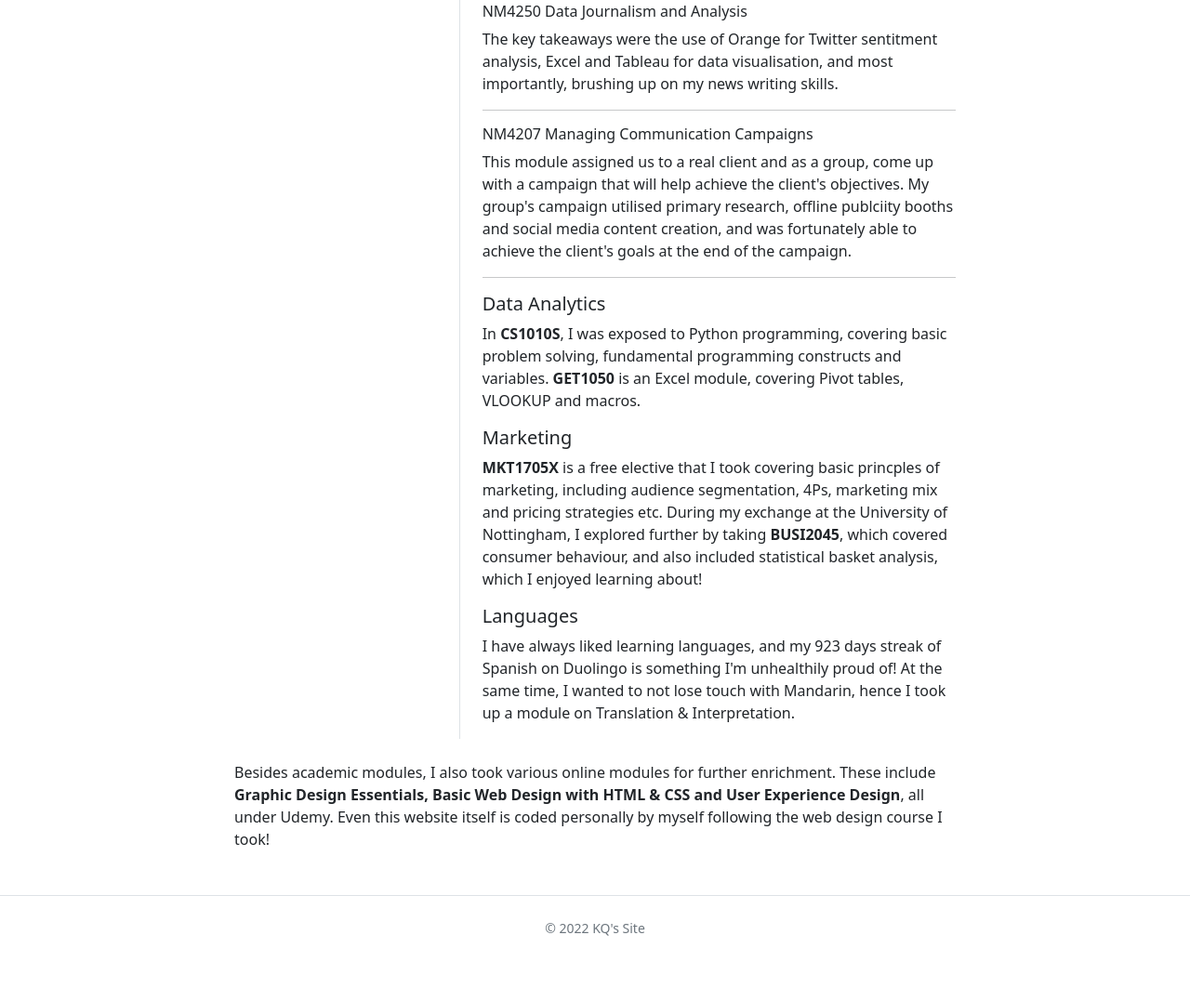
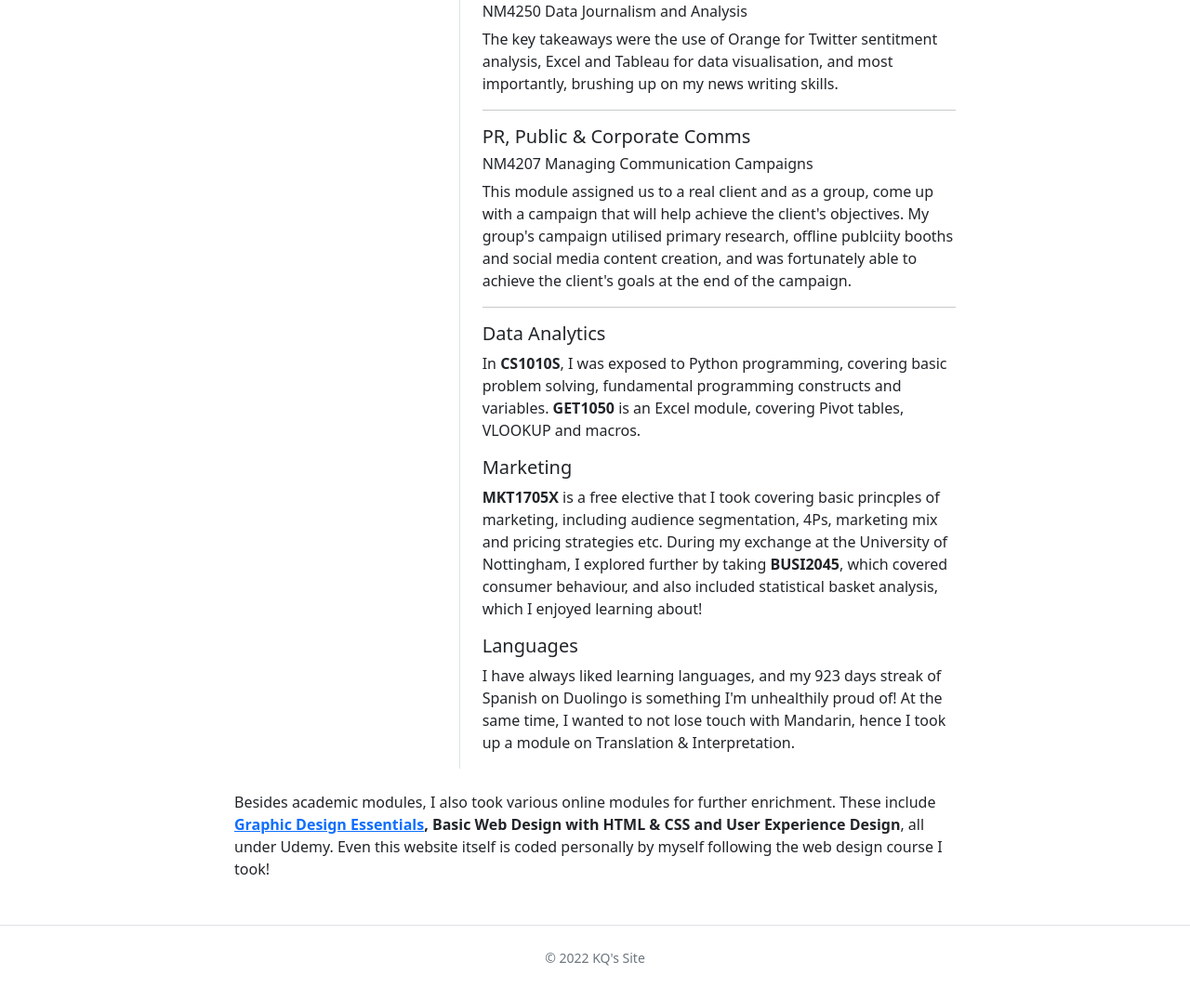
Before and after one commit to hi2you/my-profile, a plain HTML site: page about.html in a window 1280 px wide. Shown: the part 737-1814 px from the top of the page at 93% size. Before the commit the page ends 1786 px from the top, so only its background shows below. Drawn offline with nearby package versions, Linux system fonts and the light colour scheme.

Commit message:
Update about.html

```diff
--- a/about.html
+++ b/about.html
@@ -100,13 +100,14 @@
             </div>
             <hr class="solid">
 
+            <h5>PR, Public & Corporate Comms</h5>
             <div id="PR1">
               <h6>NM4207 Managing Communication Campaigns</h6>
               <p>This module assigned us to a real client and as a group, come up with a campaign that will help achieve the client's objectives. My group's campaign utilised primary research, offline publciity booths and social media content creation, and was fortunately able to achieve the client's goals at the end of the campaign. </p>
             </div>
             <hr class="solid">
 
-            <div id="Data1" id="Data2">
+            <div id="Data1">
               <h5>Data Analytics</h5>
               <p>In <b>CS1010S</b>, I was exposed to Python programming, covering basic problem solving, fundamental programming constructs and variables. <b>GET1050</b> is an Excel module, covering Pivot tables, VLOOKUP and macros.</p>
             </div>
@@ -128,7 +129,7 @@
 
 
       <br>
-      <p>Besides academic modules, I also took various online modules for further enrichment. These include <b>Graphic Design Essentials, Basic Web Design with HTML & CSS and User Experience Design</b>, all under Udemy.
+      <p>Besides academic modules, I also took various online modules for further enrichment. These include <b><a href="https://www.udemy.com/certificate/UC-21d8654e-7811-4685-9cfc-6cb05de18f80/">Graphic Design Essentials</a>, Basic Web Design with HTML & CSS and User Experience Design</b>, all under Udemy.
         Even this website itself is coded personally by myself following the web design course I took!</p>
 
     </div>
```
